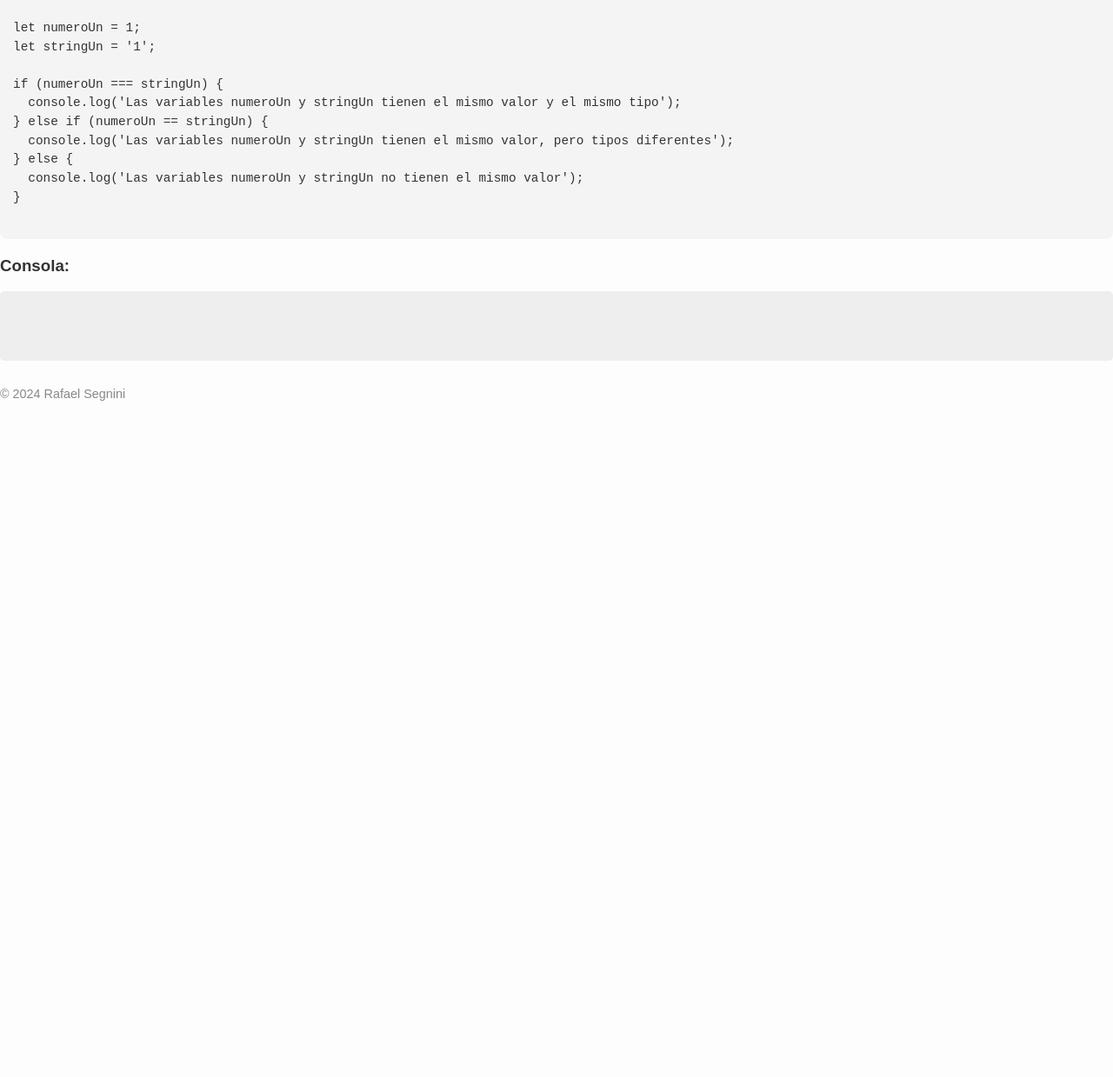
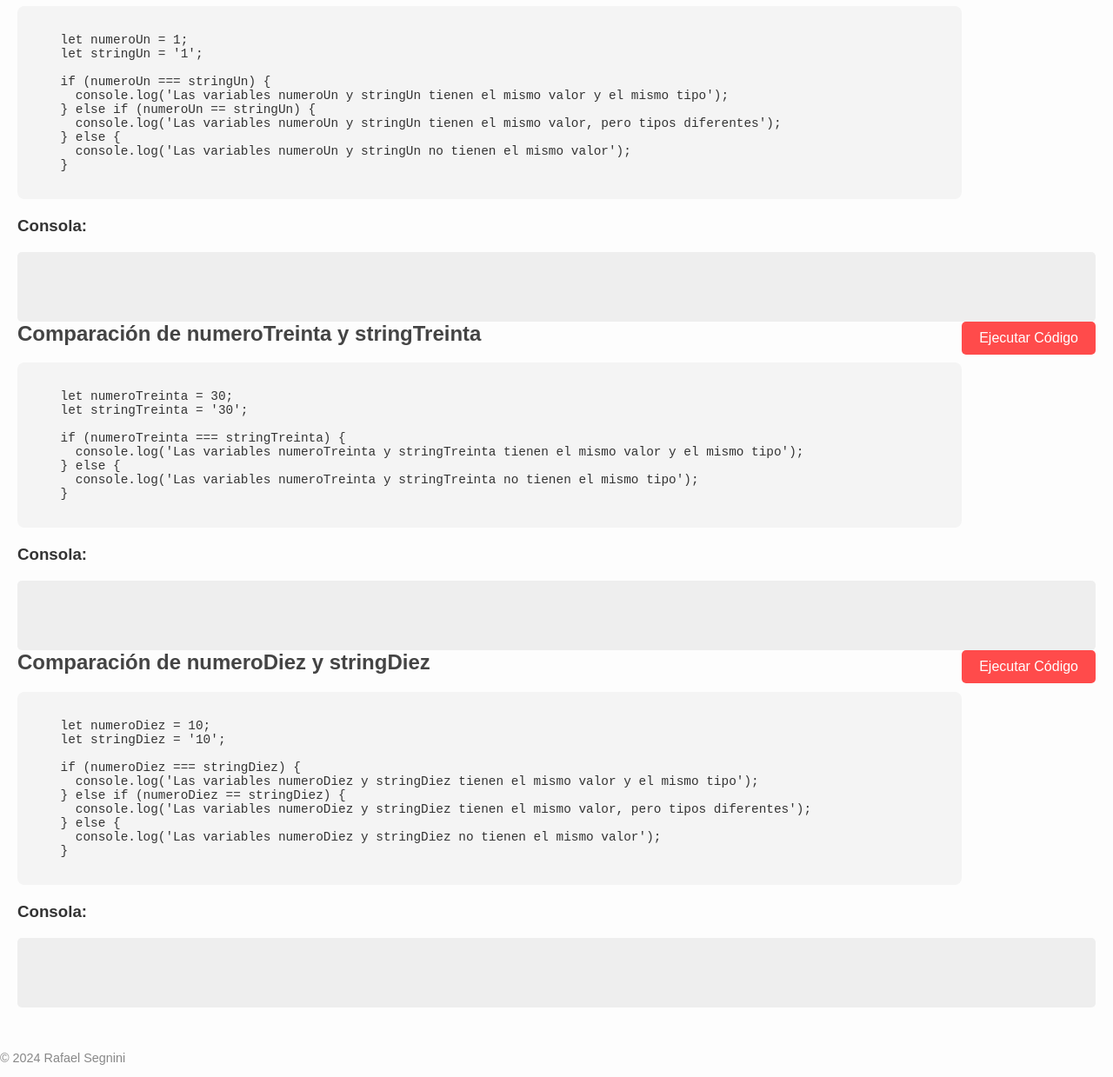
Before and after one commit to Segnini-Rafael/7-Days-of-Code-Day-1, a plain HTML site: page index.html in a window 1280 px wide. Shown: the part 141-1380 px from the top of the page at 87% size. Before the commit the page ends 800 px from the top, so only its background shows below. Drawn offline with Linux system fonts and the light colour scheme.

Commit message:
Solucion a Day one Completo los 3 codigos

```diff
--- a/index.html
+++ b/index.html
@@ -11,6 +11,7 @@
         <h1>Soluciones de Código - #7DaysOfCode</h1>
     </header>
     <main>
+        <!-- Primera sección -->
         <section id="solution1">
             <button onclick="runSolution1()">Ejecutar Código</button>
             <h2>Comparación de Valores y Tipos en JavaScript</h2>
@@ -26,13 +27,55 @@ if (numeroUn === stringUn) {
       console.log('Las variables numeroUn y stringUn no tienen el mismo valor');
     }
             </code></pre>
-            <!-- Consola -->
-            <div id="consoleOutput">
+            <div id="consoleOutput1">
                 <h3>Consola:</h3>
-                <div id="consoleContent"></div>
+                <div id="consoleContent1"></div>
+            </div>
+        </section>
+
+        <!-- Segunda sección -->
+        <section id="solution2">
+            <button onclick="runSolution2()">Ejecutar Código</button>
+            <h2>Comparación de numeroTreinta y stringTreinta</h2>
+            <pre><code>
+    let numeroTreinta = 30;
+    let stringTreinta = '30';
+
+    if (numeroTreinta === stringTreinta) {
+      console.log('Las variables numeroTreinta y stringTreinta tienen el mismo valor y el mismo tipo');
+    } else {
+      console.log('Las variables numeroTreinta y stringTreinta no tienen el mismo tipo');
+    }
+            </code></pre>
+            <div id="consoleOutput2">
+                <h3>Consola:</h3>
+                <div id="consoleContent2"></div>
+            </div>
+        </section>
+
+        <!-- Tercera sección -->
+        <section id="solution3">
+            <button onclick="runSolution3()">Ejecutar Código</button>
+            <h2>Comparación de numeroDiez y stringDiez</h2>
+            <pre><code>
+    let numeroDiez = 10;
+    let stringDiez = '10';
+
+    if (numeroDiez === stringDiez) {
+      console.log('Las variables numeroDiez y stringDiez tienen el mismo valor y el mismo tipo');
+    } else if (numeroDiez == stringDiez) {
+      console.log('Las variables numeroDiez y stringDiez tienen el mismo valor, pero tipos diferentes');
+    } else {
+      console.log('Las variables numeroDiez y stringDiez no tienen el mismo valor');
+    }
+            </code></pre>
+            <div id="consoleOutput3">
+                <h3>Consola:</h3>
+                <div id="consoleContent3"></div>
             </div>
         </section>
     </main>
+
     <footer>
         <p>© 2024 Rafael Segnini</p>
     </footer>
--- a/script.js
+++ b/script.js
@@ -1,20 +1,52 @@
+// Función para la primera comparación
 function runSolution1() {
     let numeroUn = 1;
     let stringUn = '1';
 
-    clearConsole(); // Limpiar consola antes de ejecutar
+    clearConsole(1);
 
     if (numeroUn === stringUn) {
-        logToConsole('Las variables numeroUn y stringUn tienen el mismo valor y el mismo tipo');
+        logToConsole(1, 'Las variables numeroUn y stringUn tienen el mismo valor y el mismo tipo');
     } else if (numeroUn == stringUn) {
-        logToConsole('Las variables numeroUn y stringUn tienen el mismo valor, pero tipos diferentes');
+        logToConsole(1, 'Las variables numeroUn y stringUn tienen el mismo valor, pero tipos diferentes');
     } else {
-        logToConsole('Las variables numeroUn y stringUn no tienen el mismo valor');
+        logToConsole(1, 'Las variables numeroUn y stringUn no tienen el mismo valor');
     }
 }
 
-function logToConsole(message) {
-    const consoleContent = document.getElementById('consoleContent');
+// Función para la segunda comparación
+function runSolution2() {
+    let numeroTreinta = 30;
+    let stringTreinta = '30';
+
+    clearConsole(2);
+
+    if (numeroTreinta === stringTreinta) {
+        logToConsole(2, 'Las variables numeroTreinta y stringTreinta tienen el mismo valor y el mismo tipo');
+    } else {
+        logToConsole(2, 'Las variables numeroTreinta y stringTreinta no tienen el mismo tipo');
+    }
+}
+
+// Función para la tercera comparación
+function runSolution3() {
+    let numeroDiez = 10;
+    let stringDiez = '10';
+
+    clearConsole(3);
+
+    if (numeroDiez === stringDiez) {
+        logToConsole(3, 'Las variables numeroDiez y stringDiez tienen el mismo valor y el mismo tipo');
+    } else if (numeroDiez == stringDiez) {
+        logToConsole(3, 'Las variables numeroDiez y stringDiez tienen el mismo valor, pero tipos diferentes');
+    } else {
+        logToConsole(3, 'Las variables numeroDiez y stringDiez no tienen el mismo valor');
+    }
+}
+
+// Función para mostrar mensajes en la consola correcta
+function logToConsole(consoleNumber, message) {
+    const consoleContent = document.getElementById(`consoleContent${consoleNumber}`);
     if (consoleContent) {
         const newMessage = document.createElement('p');
         newMessage.textContent = message;
@@ -24,8 +56,9 @@ function logToConsole(message) {
     }
 }
 
-function clearConsole() {
-    const consoleContent = document.getElementById('consoleContent');
+// Función para limpiar la consola correcta
+function clearConsole(consoleNumber) {
+    const consoleContent = document.getElementById(`consoleContent${consoleNumber}`);
     if (consoleContent) {
         consoleContent.innerHTML = '';
     } else {
--- a/style.css
+++ b/style.css
@@ -9,27 +9,20 @@ body {
 
 /* Header */
 header h1 {
-    margin-bottom: 20px;
     font-size: 2rem;
     color: #0077cc;
+    text-align: center;
 }
 
 /* Main Content */
-main h2 {
-    margin-top: 0;
+main {
+    padding: 20px;
+}
+
+h2 {
     font-size: 1.5rem;
     color: #444;
-}
-
-pre {
-    background-color: #f4f4f4;
-    padding: 15px;
-    border-radius: 8px;
-    text-align: left;
-    overflow-x: auto;
-    margin: 20px 0;
-    font-size: 0.9rem;
-    line-height: 1.5;
+    margin-top: 0;
 }
 
 /* Button */
@@ -49,13 +42,23 @@ button:hover {
     background-color: #cc3c3c;
 }
 
-/* Console Output */
-#consoleOutput {
+/* Code Block Styling */
+pre {
+    background-color: #f4f4f4;
+    padding: 15px;
+    border-radius: 8px;
+    text-align: left;
+    overflow-x: auto;
+    font-size: 0.9rem;
+}
+
+/* Console Output Styling */
+#consoleOutput1, #consoleOutput2, #consoleOutput3 {
     margin-top: 20px;
     text-align: left;
 }
 
-#consoleContent {
+#consoleContent1, #consoleContent2, #consoleContent3 {
     background-color: #eee;
     padding: 15px;
     border-radius: 5px;
@@ -66,18 +69,18 @@ button:hover {
     color: #333;
 }
 
+/* Logo Position */
+.logo {
+    position: fixed;
+    top: 10px;
+    right: 10px;
+    width: 80px;
+    height: auto;
+}
+
 /* Footer */
 footer p {
     margin-top: 30px;
     font-size: 0.9rem;
     color: #888;
 }
-
-/* Icon Positioning */
-.logo {
-    position: fixed;
-    top: 10px;
-    right: 10px;
-    width: 50px;
-    height: auto;
-}
```
Lines whose indentation alone changed are shown as unchanged.
